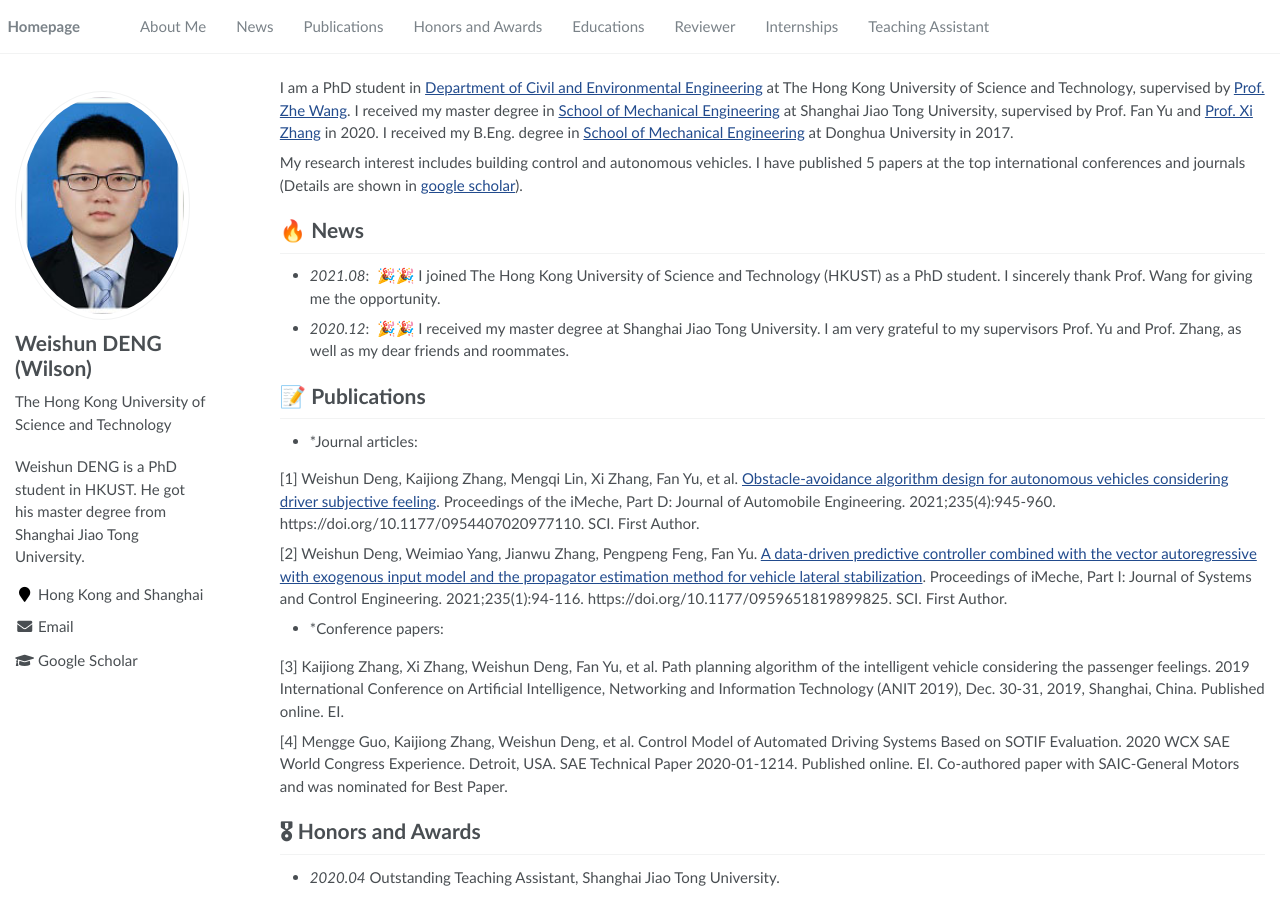
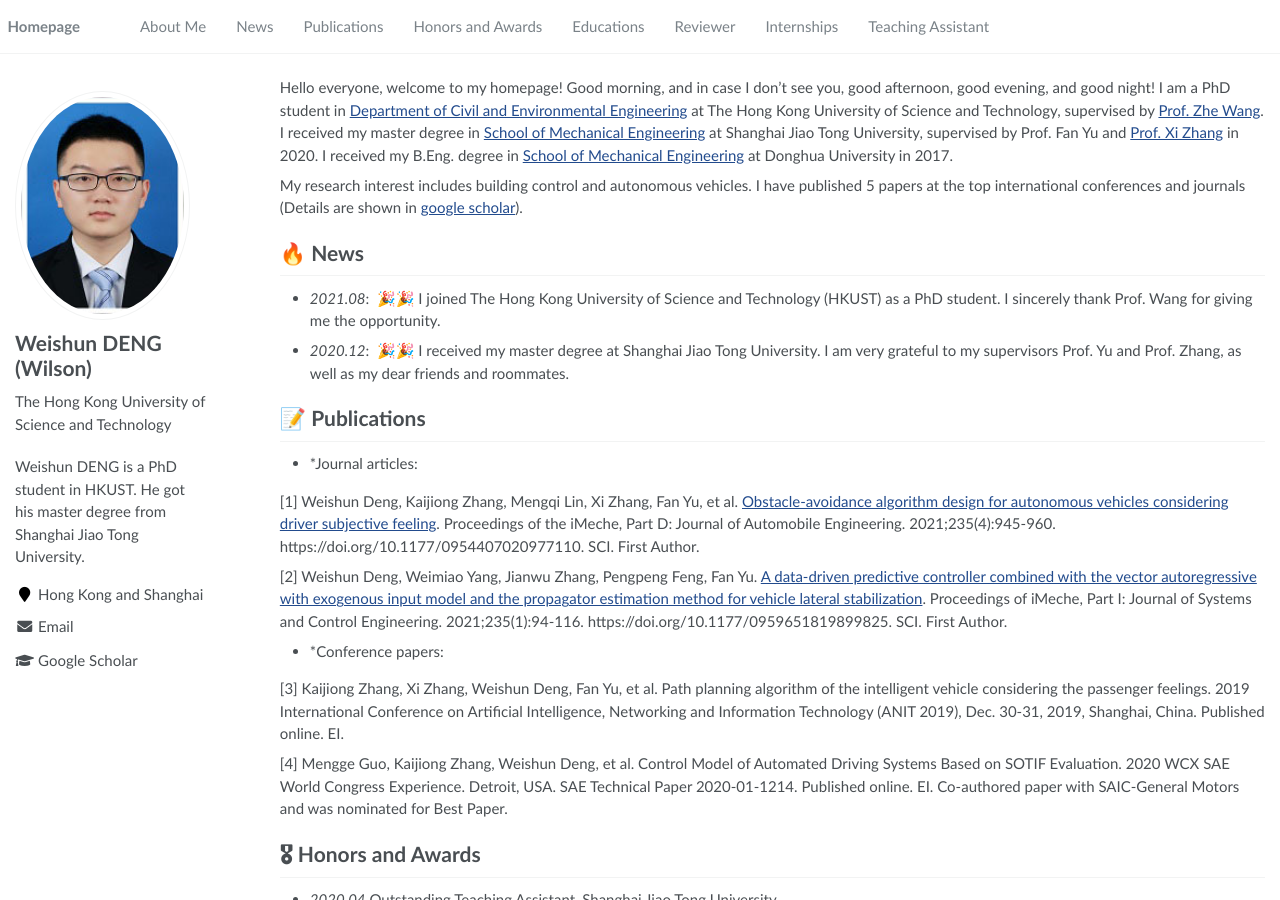
Before and after one commit to RayeRen/acad-homepage.github.io, a Jekyll site: the page built from _pages/about.md, in a window 1280 px wide and 900 px high. Built offline with Jekyll 4.4.1, drawn with Linux system fonts in a browser that asks for light colours.

Commit message:
Update about.md

```diff
--- a/_pages/about.md
+++ b/_pages/about.md
@@ -17,7 +17,7 @@
 
 <span class='anchor' id='about-me'></span>
 
-I am a PhD student in [Department of Civil and Environmental Engineering](https://www.ce.ust.hk//) at The Hong Kong University of Science and Technology, supervised by [Prof. Zhe Wang](https://facultyprofiles.hkust.edu.hk/profiles.php?profile=walter-zhe-wang-cezhewang//). I received my master degree in [School of Mechanical Engineering](https://me.sjtu.edu.cn//) at Shanghai Jiao Tong University, supervised by Prof. Fan Yu and [Prof. Xi Zhang](https://me.sjtu.edu.cn/teacher_directory1/zhangxi.html//) in 2020. I received my B.Eng. degree in [School of Mechanical Engineering](https://meccol.dhu.edu.cn//) at Donghua University in 2017.
+Hello everyone, welcome to my homepage! Good morning, and in case I don't see you, good afternoon, good evening, and good night! I am a PhD student in [Department of Civil and Environmental Engineering](https://www.ce.ust.hk//) at The Hong Kong University of Science and Technology, supervised by [Prof. Zhe Wang](https://facultyprofiles.hkust.edu.hk/profiles.php?profile=walter-zhe-wang-cezhewang//). I received my master degree in [School of Mechanical Engineering](https://me.sjtu.edu.cn//) at Shanghai Jiao Tong University, supervised by Prof. Fan Yu and [Prof. Xi Zhang](https://me.sjtu.edu.cn/teacher_directory1/zhangxi.html//) in 2020. I received my B.Eng. degree in [School of Mechanical Engineering](https://meccol.dhu.edu.cn//) at Donghua University in 2017.
 
 My research interest includes building control and autonomous vehicles. I have published 5 papers at the top international conferences and journals (Details are shown in [google scholar](https://scholar.google.com/citations?user=LWC2XQEAAAAJ//)).
 
```
